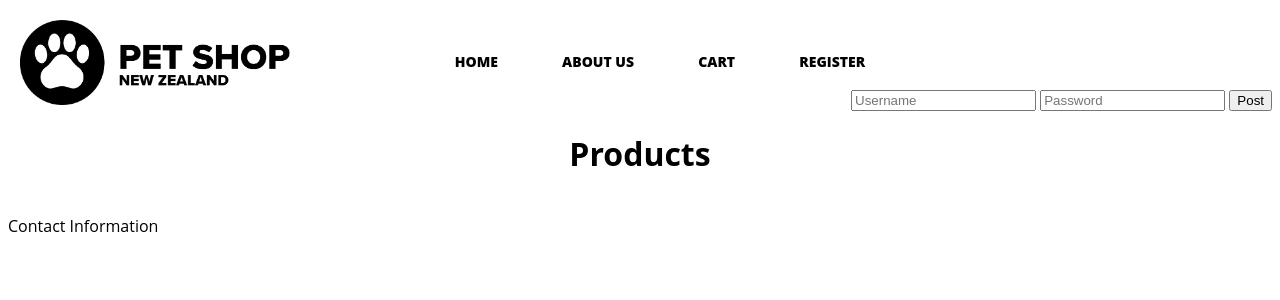
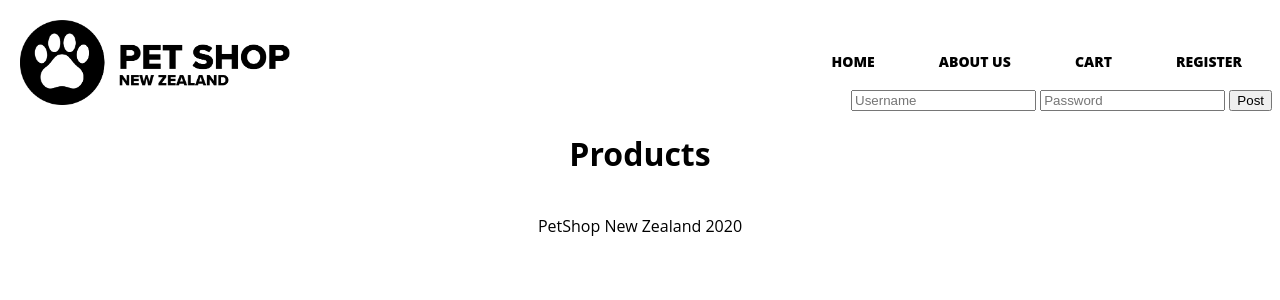
Before and after one commit to lelua/Class, a PHP site: page /Include/index.php in a window 1280 px wide. Shown: the top 300 px of the page. Run offline with PHP 8.4, Linux system fonts and the light colour scheme; data that the repository does not hold is empty.

Commit message:
designing register

```diff
--- a/Include/CSS/style.css
+++ b/Include/CSS/style.css
@@ -4,7 +4,7 @@ body {
 }
 
 #header ul {
-    text-align: center;
+    text-align: right;
 }
 
 #header li {
@@ -59,3 +59,6 @@ a {
 .menulist {
     margin-top: 50px;
 }
+#footer p {
+    text-align: center;
+}
--- a/Include/index.php
+++ b/Include/index.php
@@ -26,6 +26,9 @@
 </div>
 
 
-<div id="footer">Contact Information</div>
+<div id="footer">
+    <p>PetShop New Zealand 2020</p>
+</div>
+
 </body>
 </html>
```
